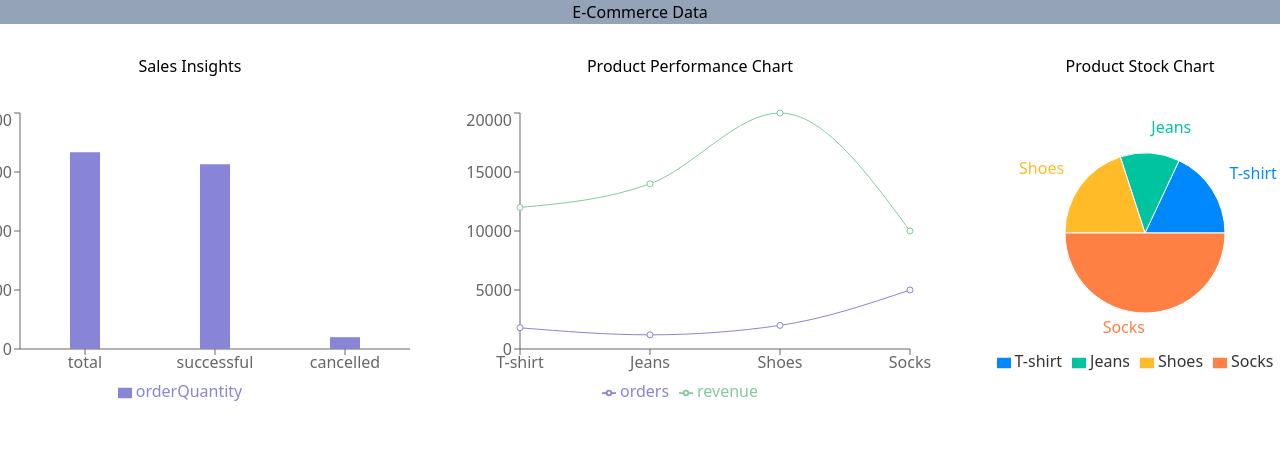
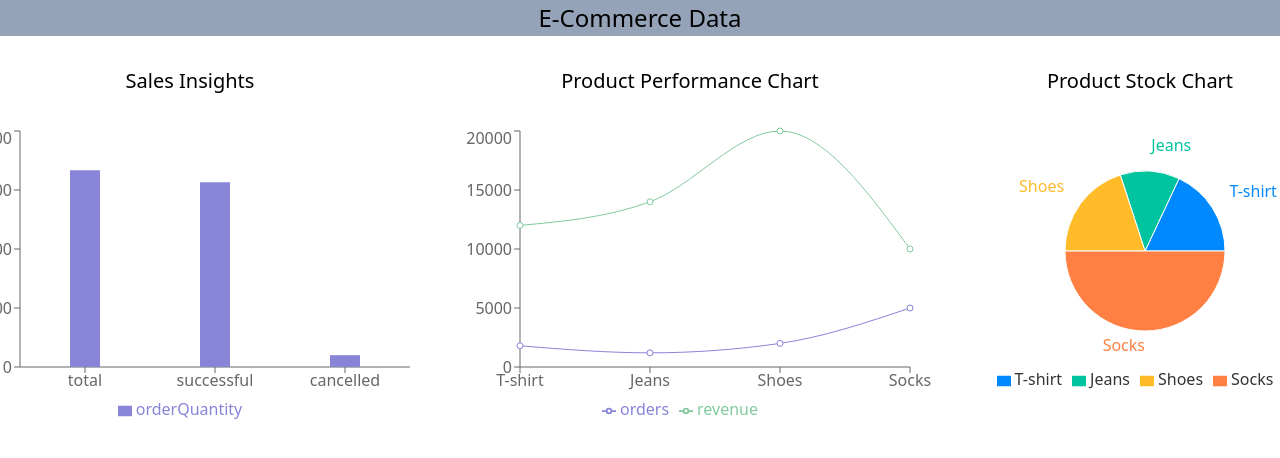
Before and after one commit to chodankarac/assignment-dil_foods, a Next.js app: page / in a window 1280 px wide. Shown: the top 458 px of the page. Built offline with nearby package versions, Linux system fonts and the light colour scheme.

Commit message:
tailwind configuration done;implements issue #5

```diff
--- a/componenets/organisms/ProductPerformanceChart/index.tsx
+++ b/componenets/organisms/ProductPerformanceChart/index.tsx
@@ -7,7 +7,7 @@ const ProductPerformanceChart = () => {
   const data = useAppSelector((state: RootState) => state.ecomData.performanceData);
   return (
     <div>
-      <h1 style={{ display: "flex", justifyContent: "center", padding: "30px" }}>Product Performance Chart</h1>
+      <h2 style={{ display: "flex", justifyContent: "center", padding: "30px" }}>Product Performance Chart</h2>
       <LineChart width={500} height={300} data={data} margin={{ top: 5, right: 30, left: 20, bottom: 5 }}>
         <XAxis dataKey="product" />
         <YAxis />
--- a/componenets/organisms/ProductStockChart/index.tsx
+++ b/componenets/organisms/ProductStockChart/index.tsx
@@ -10,7 +10,7 @@ const ProductStock = () => {
 
   return (
     <div>
-      <h1 style={{ display: "flex", justifyContent: "center", paddingTop: "30px" }}>Product Stock Chart</h1>
+      <h2 style={{ display: "flex", justifyContent: "center", paddingTop: "30px" }}>Product Stock Chart</h2>
       <PieChart width={400} height={300}>
         <Pie
           data={data}
--- a/componenets/organisms/SalesInsightsChart/index.tsx
+++ b/componenets/organisms/SalesInsightsChart/index.tsx
@@ -7,7 +7,7 @@ const SalesInsightsChart = () => {
   const data = useAppSelector((state: RootState) => state.ecomData.orderSaleData);
   return (
     <div>
-      <h1 style={{ display: "flex", justifyContent: "center", padding: "30px" }}>Sales Insights</h1>
+      <h2 style={{ display: "flex", justifyContent: "center", padding: "30px" }}>Sales Insights</h2>
       <BarChart
         width={500}
         height={300}
--- a/componenets/templates/HomePage.tsx
+++ b/componenets/templates/HomePage.tsx
@@ -25,7 +25,7 @@ const HomePage = () => {
     fetchData();
   }, [fetchData]);
   return (
-    <div style={{ display: "flex", justifyContent: "center" }}>
+    <div className="flex justify-center">
       <SalesInsightsChart />
       <ProductPerformanceChart />
       <ProductStock />
--- a/pages/index.tsx
+++ b/pages/index.tsx
@@ -1,7 +1,4 @@
 import HomePage from "@/componenets/templates/HomePage";
-import { Inter } from "next/font/google";
-
-const inter = Inter({ subsets: ["latin"] });
 
 export default function Home() {
   return (
--- a/tailwind.config.ts
+++ b/tailwind.config.ts
@@ -1,4 +1,5 @@
 import type { Config } from "tailwindcss";
+import plugin from "tailwindcss/plugin";
 
 const config: Config = {
   content: [
@@ -14,6 +15,14 @@ const config: Config = {
       },
     },
   },
-  plugins: [],
+  plugins: [
+    plugin(function ({ addBase, theme }) {
+      addBase({
+        h1: { fontSize: theme("fontSize.2xl") },
+        h2: { fontSize: theme("fontSize.xl") },
+        h3: { fontSize: theme("fontSize.lg") },
+      });
+    }),
+  ],
 };
 export default config;
```
